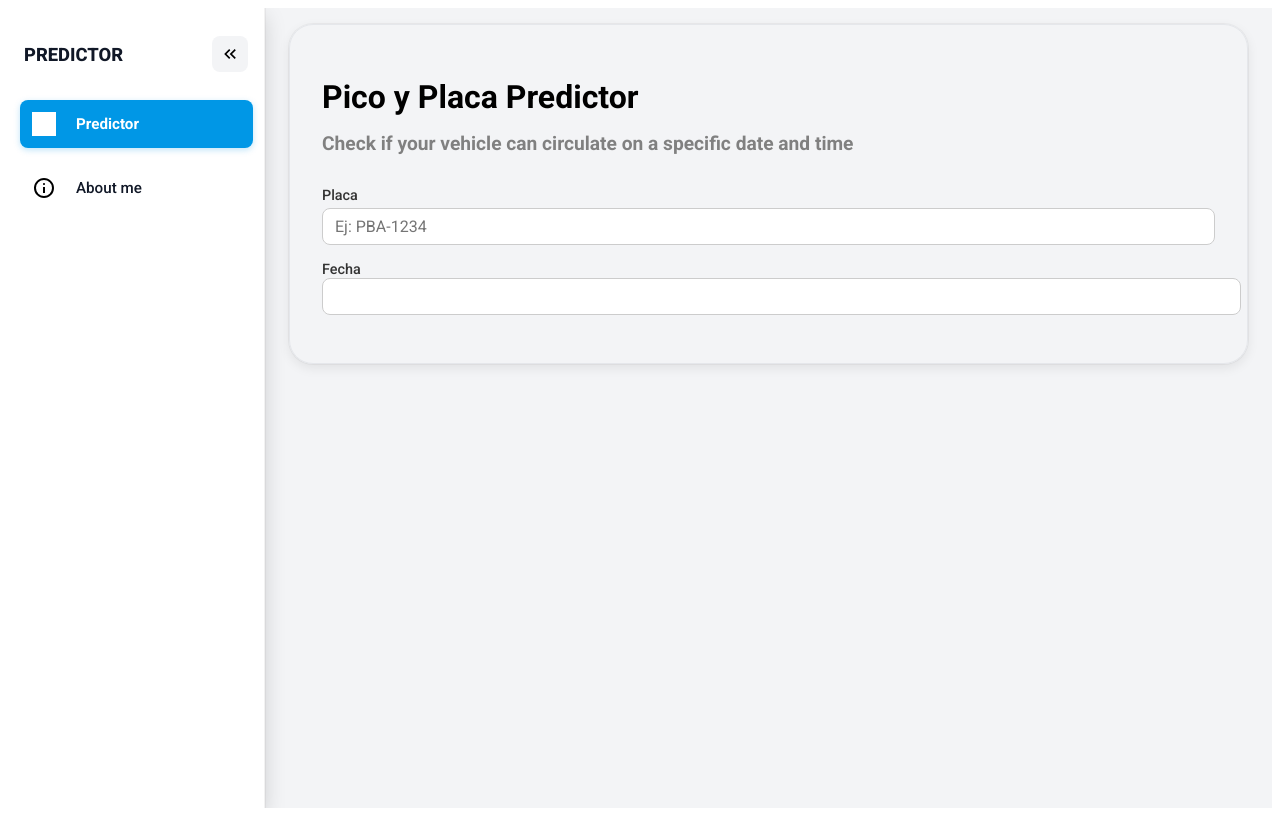
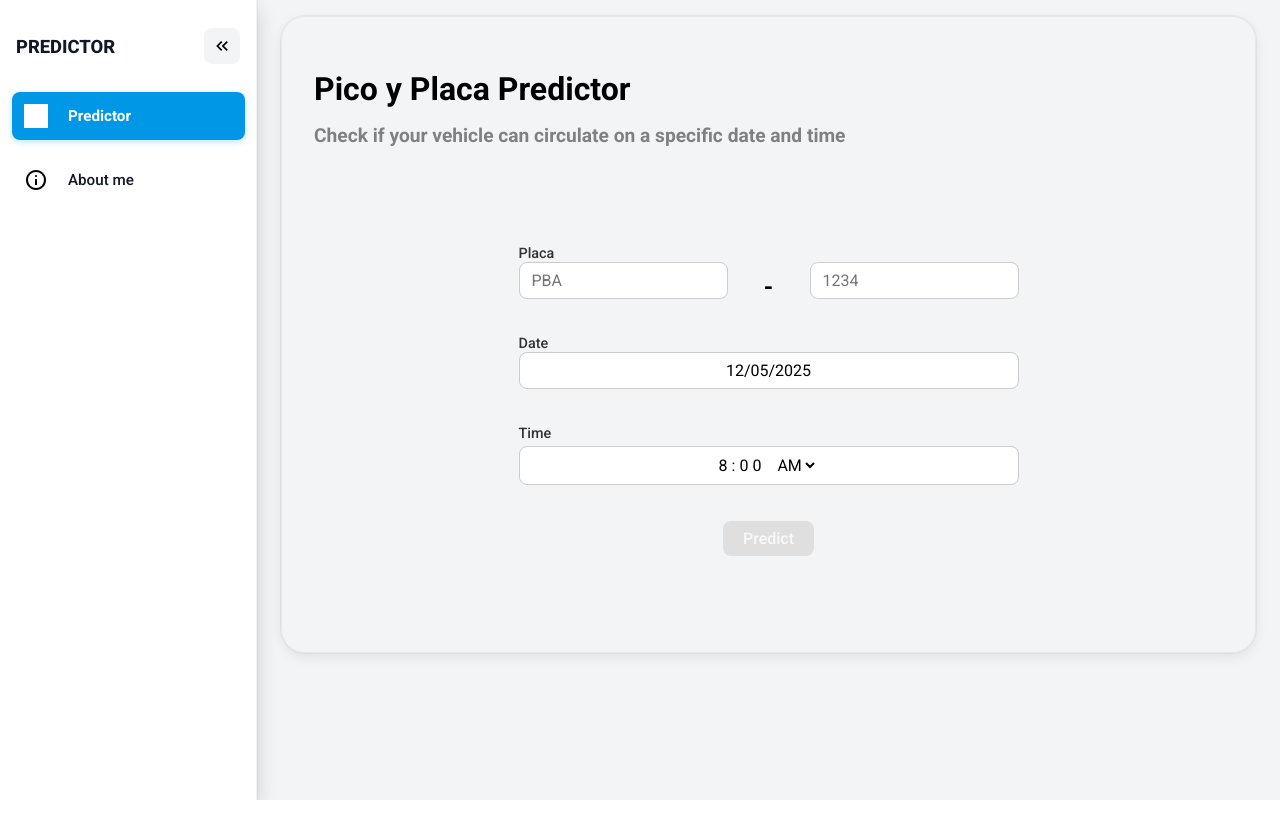
Before and after one commit to Aristox173/Pico-Placa_Predictor, a React (Vite) app: page / in a window 1280 px wide. Built offline with nearby package versions, Linux system fonts and the light colour scheme; grey boxes are pictures that could not be loaded.

Commit message:
Add Predictor Form

```diff
--- a/package.json
+++ b/package.json
@@ -15,7 +15,8 @@
     "react": "^19.1.0",
     "react-calendar": "^5.1.0",
     "react-dom": "^19.1.0",
-    "react-router-dom": "^7.6.0"
+    "react-router-dom": "^7.6.0",
+    "react-time-picker": "^7.0.0"
   },
   "devDependencies": {
     "@eslint/js": "^9.25.0",
--- /dev/null
+++ b/src/components/TimeInput.tsx
@@ -0,0 +1,36 @@
+import type { TimeInputProps } from "../types/TimeInput.types";
+import "react-time-picker/dist/TimePicker.css";
+import TimePicker from "react-time-picker";
+import "react-clock/dist/Clock.css";
+import "../styles/TimeInput.css";
+
+function TimeInput({
+  label,
+  value,
+  onChange,
+  required = false,
+  disabled = false,
+  error = false,
+  errorMessage = "",
+}: TimeInputProps) {
+  return (
+    <div className={`time-input ${error ? "time-input--error" : ""}`}>
+      {label && <label className="time-input__label">{label}</label>}
+      <TimePicker
+        onChange={onChange}
+        value={value}
+        format="h:mm a"
+        disableClock
+        required={required}
+        disabled={disabled}
+        className="time-input__picker"
+        clearIcon={null}
+      />
+      {error && errorMessage && (
+        <span className="time-input__error">{errorMessage}</span>
+      )}
+    </div>
+  );
+}
+
+export default TimeInput;
--- a/src/components/index.ts
+++ b/src/components/index.ts
@@ -6,3 +6,4 @@ export { default as SidebarHeader } from "./Sidebar/SidebarHeader";
 export { default as SidebarLink } from "./Sidebar/SidebarLink";
 export { default as Input } from "./Input";
 export { default as DateInput } from "./DateInput";
+export { default as TimeInput } from "./TimeInput";
--- a/src/pages/PredictorPage.tsx
+++ b/src/pages/PredictorPage.tsx
@@ -1,9 +1,33 @@
 import { useState } from "react";
-import { PageHeader, Input, DateInput } from "../components/";
+import { PageHeader, Input, DateInput, Button } from "../components/";
+import TimeInput from "../components/TimeInput";
+import "../styles/PredictorPage.css";
 
 const PredictorPage = () => {
-  const [plate, setPlate] = useState("");
-  const [date, setDate] = useState<Date | null>(null);
+  const [plateLetters, setPlateLetters] = useState("");
+  const [plateNumbers, setPlateNumbers] = useState("");
+  const [date, setDate] = useState<Date>(new Date());
+  const [time, setTime] = useState("08:00 AM");
+
+  const plate = `${plateLetters}-${plateNumbers}`;
+
+  const isFormValid =
+    plateLetters.trim().length === 3 &&
+    plateNumbers.trim().length === 4 &&
+    date !== null &&
+    time.trim() !== "";
+
+  const handlePredict = () => {
+    const formattedDate = date.toLocaleDateString("en-GB", {
+      day: "2-digit",
+      month: "2-digit",
+      year: "numeric",
+    });
+
+    console.log("Placa:", plate);
+    console.log("Fecha:", formattedDate);
+    console.log("Hora:", time);
+  };
 
   return (
     <>
@@ -12,28 +36,52 @@ const PredictorPage = () => {
         subtitle="Check if your vehicle can circulate on a specific date and time"
       />
 
-      <div className="p-6 max-w-md flex flex-col gap-4">
+      <div className="predictor-page">
+        <div className="predictor-form">
+          <div className="plate-input-container">
+            <label className="plate-input-label">Placa</label>
+            <div className="plate-input-group">
               <Input
-          name="plate"
-          label="Placa"
-          placeholder="Ej: PBA-1234"
-          value={plate}
-          onChange={(e) => {
-            console.log("Placa ingresada:", e.target.value);
-            setPlate(e.target.value);
-          }}
+                name="plate-letters"
+                placeholder="PBA"
+                maxLength={3}
+                value={plateLetters}
+                onChange={(e) => setPlateLetters(e.target.value.toUpperCase())}
+                onlyLetters
                 required
               />
+              <span className="plate-separator">-</span>
+              <Input
+                name="plate-numbers"
+                placeholder="1234"
+                maxLength={4}
+                value={plateNumbers}
+                onChange={(e) => setPlateNumbers(e.target.value)}
+                onlyNumbers
+                required
+              />
+            </div>
+          </div>
 
           <DateInput
-          label="Fecha"
+            label="Date"
             value={date}
-          onChange={(newDate: Date) => {
-            console.log("Fecha seleccionada:", newDate);
-            setDate(newDate);
-          }}
+            onChange={(newDate: Date) => setDate(newDate)}
             required
           />
+          <TimeInput
+            label="Time"
+            value={time}
+            onChange={(val) => setTime(val ?? "")}
+            required
+          />
+          <Button
+            label="Predict"
+            onClick={handlePredict}
+            variant="primary"
+            disabled={!isFormValid}
+          />
+        </div>
       </div>
     </>
   );
--- a/src/styles/Button.css
+++ b/src/styles/Button.css
@@ -1,14 +1,17 @@
 .button {
-  display: flex;
+  display: inline-flex;
   align-items: center;
+  justify-content: center;
   gap: 0.5rem;
-  padding: 0.5rem 1rem;
+  padding: 0.5rem 1.25rem;
   border-radius: 8px;
   font-weight: 500;
   cursor: pointer;
   transition: opacity 0.2s ease;
   border: none;
   font-size: 1rem;
+  text-align: center;
+  align-self: center;
 }
 
 .button--primary {
--- a/src/styles/DateInput.css
+++ b/src/styles/DateInput.css
@@ -20,32 +20,51 @@
   cursor: pointer;
   text-align: center;
   width: 100%;
+  box-sizing: border-box;
+}
+
+.date-input__wrapper {
+  position: relative;
+  width: 100%;
+}
+
+.date-input__field:focus {
+  outline: none;
+  border-color: #0097e6;
+  box-shadow: 0 0 0 2px rgba(0, 151, 230, 0.2);
 }
 
 .date-input__calendar {
   position: absolute;
   top: 100%;
   left: 0;
+  width: 100%;
+  margin-top: 0.5rem;
   z-index: 1000;
-  margin-top: 0.5rem;
-  width: 100%;
-  max-width: 100%;
+  box-sizing: border-box;
 }
 
 .react-calendar {
   width: 100%;
+  box-sizing: border-box;
+  border-radius: 8px;
 }
 
-@media (max-width: 768px) {
-  .date-input__calendar .react-calendar {
-    width: 100%;
+@media (max-width: 768px) and (min-width: 481px) {
+  .react-calendar {
     font-size: 0.875rem;
   }
 }
 
 @media (max-width: 480px) {
-  .date-input__calendar .react-calendar {
-    width: auto;
+  .date-input__calendar {
+    left: 50%;
+    transform: translateX(-50%);
+    min-width: 260px;
+    max-width: 95vw;
+  }
+
+  .react-calendar {
     font-size: 0.75rem;
   }
 }
--- /dev/null
+++ b/src/styles/PredictorPage.css
@@ -0,0 +1,54 @@
+.predictor-page {
+  display: flex;
+  justify-content: center;
+  padding: 2rem;
+}
+
+.predictor-form {
+  padding: 2rem;
+  width: 100%;
+  max-width: 500px;
+  display: flex;
+  flex-direction: column;
+  gap: 1.25rem;
+}
+
+.plate-input-group {
+  display: flex;
+  align-items: center;
+  gap: 0.5rem;
+  justify-content: space-between;
+}
+
+.plate-input-label {
+  font-size: 0.9rem;
+  font-weight: 500;
+  color: #333;
+  margin-bottom: 0.25rem;
+}
+
+.plate-separator {
+  font-size: 1.5rem;
+  font-weight: bold;
+  margin-bottom: 0.25rem;
+}
+
+@media (max-width: 640px) {
+  .predictor-form {
+    padding: 1.25rem;
+    border-radius: 1rem;
+  }
+}
+
+@media (max-width: 640px) {
+  .plate-input-group {
+    flex-direction: column;
+    align-items: stretch;
+  }
+
+  .plate-separator {
+    margin: 0;
+    font-size: 1rem;
+    text-align: center;
+  }
+}
--- /dev/null
+++ b/src/styles/TimeInput.css
@@ -0,0 +1,74 @@
+.time-input {
+  display: flex;
+  flex-direction: column;
+  gap: 0.25rem;
+  margin-bottom: 1rem;
+  width: 100%;
+}
+
+.time-input__label {
+  font-size: 0.9rem;
+  font-weight: 500;
+  color: #333;
+}
+
+.time-input__error {
+  font-size: 0.875rem;
+  color: #d32f2f;
+  margin-top: 0.25rem;
+}
+
+.react-time-picker {
+  width: 100%;
+  position: relative;
+  font-size: 1rem;
+}
+
+.react-time-picker__wrapper {
+  display: flex;
+  justify-content: center;
+  align-items: center;
+  padding: 0.5rem 0.75rem;
+  border: 1px solid #ccc;
+  border-radius: 8px;
+  transition: border-color 0.2s ease, box-shadow 0.2s ease;
+  background-color: white;
+  box-sizing: border-box;
+  width: 100%;
+}
+
+.react-time-picker__wrapper:focus-within {
+  border-color: #0097e6;
+  box-shadow: 0 0 0 2px rgba(0, 151, 230, 0.2);
+}
+
+.react-time-picker__inputGroup__input {
+  font-size: 1rem;
+  padding: 0;
+  margin: 0;
+  border: none;
+  outline: none;
+}
+
+.react-time-picker__inputGroup {
+  display: flex;
+  align-items: center;
+  justify-content: center;
+  gap: 0.25rem;
+  width: 100%;
+}
+
+.react-time-picker--disabled .react-time-picker__wrapper {
+  background-color: #f5f5f5;
+  color: #888;
+  cursor: not-allowed;
+}
+
+.time-input--error .time-input__label {
+  color: #d32f2f;
+}
+
+.time-input--error .react-time-picker__wrapper {
+  border-color: #d32f2f;
+  box-shadow: 0 0 0 2px rgba(211, 47, 47, 0.1);
+}
--- a/src/styles/index.css
+++ b/src/styles/index.css
@@ -5,3 +5,11 @@
   scrollbar-width: thin;
   scrollbar-color: #cbd5e1 #f1f5f9;
 }
+
+html,
+body,
+#root {
+  height: 100%;
+  margin: 0;
+  overflow: hidden;
+}
--- a/src/types/index.ts
+++ b/src/types/index.ts
@@ -6,3 +6,4 @@ export type { SidebarHeaderProps } from "./SidebarHeader.types";
 export type { SidebarLinkProps } from "./SidebarLink.types";
 export type { InputProps, InputValidationOptions } from "./Input.types";
 export type { DateInputProps } from "./DateInput.types";
+export type { TimeInputProps } from "./TimeInput.types";
```
Also changed, not shown: src/types/TimeInput.types.ts (added, +9 -0 lines), 1 other file (tests, documents, lock files or other folders). Lines whose indentation alone changed are shown as unchanged.
